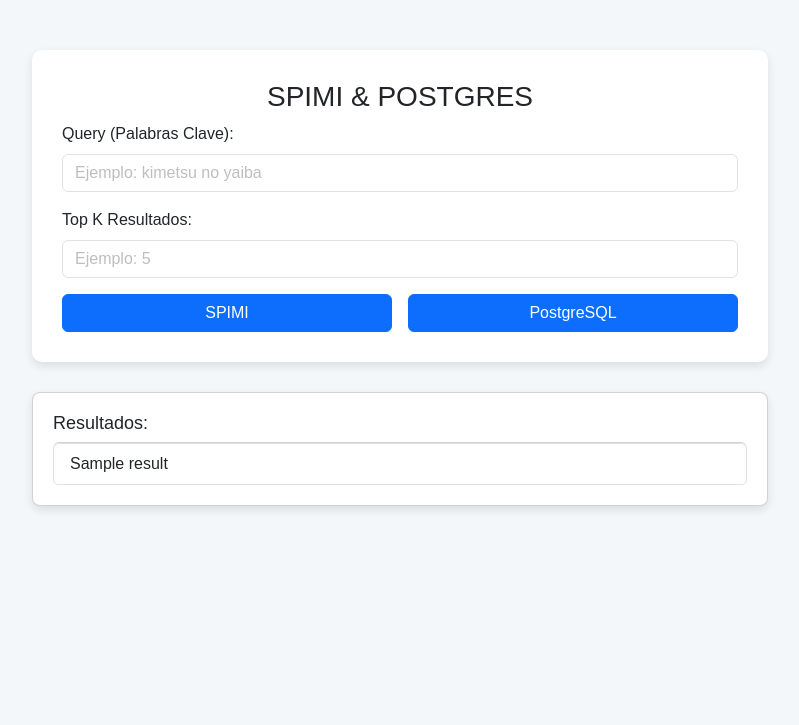
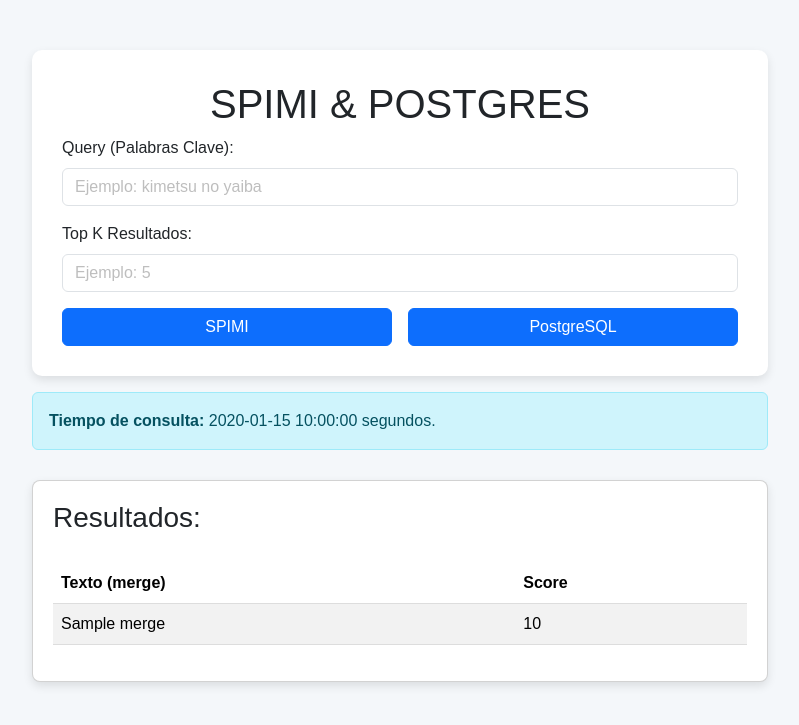
Before and after one commit to FabricioChavez/BD2_Proyecto_2y3, a Flask app: template Proyecto2/templates/index.html in a window 1280 px wide. Shown: the top 725 px of the page, without its empty margins (240-1039 px from the left). Run offline with Flask 3, Linux system fonts and the light colour scheme; the template is opened without the code that fills it: most values are stand-ins (such as "Sample title", 1, 10 or a date in 2020); parts of the project's set-up code (start-up, migrations or seed data) failed here and were passed over; some libraries are stand-ins or nearby versions.

Commit message:
forntend para flask app terminado

```diff
--- a/Proyecto2/templates/index.html
+++ b/Proyecto2/templates/index.html
@@ -35,15 +35,24 @@
         .btn-full-width {
             width: 100%;
         }
-
+        table {
+            margin-top: 20px;
+            width: 100%;
+            text-align: left;
+        }
+        th, td {
+            padding: 10px;
+            border-bottom: 1px solid #ddd;
+        }
+        th {
+            background-color: #f8f9fa;
+        }
         #query::placeholder {
-            color: rgb(190, 190, 190); /* Cambiar el color del placeholder a rojo */
+            color: rgb(190, 190, 190);
         }
-
         #topK::placeholder {
-            color: rgb(190, 190, 190); /* Cambiar el color del placeholder a rojo */
+            color: rgb(190, 190, 190);
         }
-
     </style>
 </head>
 <body>
@@ -52,7 +61,7 @@
     <div class="row justify-content-center">
         <div class="col-md-8 col-lg-8">
             <div class="form-container">
-                <h3 class="text-center">SPIMI & POSTGRES</h3>
+                <h1 class="text-center">SPIMI & POSTGRES</h1>
                 <form action="/" method="POST">
                     <div class="mb-3">
                         <label for="query" class="form-label">Query (Palabras Clave):</label>
@@ -69,20 +78,31 @@
                 </form>
             </div>
 
-            {% if results and not results[0].startswith('Error:') %}
-                <div class="card">
-                    <h5 class="card-title">Resultados:</h5>
-                    <ul class="list-group">
-                        {% for result in results %}
-                            <li class="list-group-item">{{ result }}</li>
-                        {% endfor %}
-                    </ul>
+            {% if query_time is not none %}
+                <div class="alert alert-info mt-3">
+                    <strong>Tiempo de consulta:</strong> {{ query_time }} segundos.
                 </div>
             {% endif %}
 
-            {% if results and results[0].startswith('Error:') %}
-                <div class="alert alert-danger mt-3">
-                    <strong>Error:</strong> {{ results[0] }}
+            {% if results_df %}
+                <div class="card">
+                    <h3 class="card-title">Resultados:</h3>
+                    <table class="table table-striped">
+                        <thead>
+                            <tr>
+                                <th>Texto (merge)</th>
+                                <th>Score</th>
+                            </tr>
+                        </thead>
+                        <tbody>
+                            {% for row in results_df %}
+                                <tr>
+                                    <td>{{ row['merge'] }}</td>
+                                    <td>{{ row['score'] }}</td>
+                                </tr>
+                            {% endfor %}
+                        </tbody>
+                    </table>
                 </div>
             {% endif %}
         </div>
```
